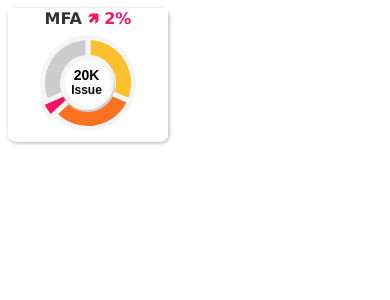
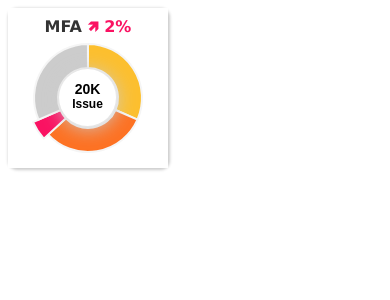
Before and after one commit to ankursnh023/react-highcharts-widget, a React (Create React App) app: page / in a window 390 px wide. Shown: the top 300 px of the page. Built offline with nearby package versions, Linux system fonts and the light colour scheme.

Commit message:
Added responsiveness

```diff
--- a/src/App.js
+++ b/src/App.js
@@ -8,12 +8,14 @@ variablepie(Highcharts);
 export default function App() {
   const options = {
     chart: {
-      spacing: [2, 0, 0, 0],
-      margin: [14, 0, -6, 0],
-      height: 130,
-      width: 160
+      height: "100%",
+      marginTop: window.matchMedia("(min-width: 2560px)").matches ? 40 : 20,
+      marginBottom: 0
     },
     title: {
+      style: {
+        textAlign: "center"
+      },
       useHTML: true,
       text:
         '<span class="hc-title">MFA' +
@@ -21,15 +23,7 @@ export default function App() {
         " &#129149 " +
         "" +
         "2%" +
-        "</span></span>",
-      style: {
-        marginTop: 10
-      }
-    },
-    subtitle: {
-      style: {
-        display: "none"
-      }
+        "</span></span>"
     },
     tooltip: {
       useHTML: true,
@@ -39,12 +33,12 @@ export default function App() {
     },
     plotOptions: {
       variablepie: {
-        borderWidth: 5,
+        borderWidth: 2,
         borderColor: "#f5f5f5",
         dataLabels: {
           enabled: false
         },
-        minPointSize: 20,
+        minPointSize: "40%",
         innerSize: "50%",
         tooltip: {
           headerFormat: "",
@@ -69,6 +63,11 @@ export default function App() {
     series: [
       {
         type: "variablepie",
+        states: {
+          hover: {
+            halo: null
+          }
+        },
         data: [
           {
             name: "Low",
@@ -102,26 +101,9 @@ export default function App() {
   return (
     <div className="App">
       <HighchartsReact highcharts={Highcharts} options={options} />
-      <div
-        style={{
-          position: "absolute",
-          top: 47,
-          right: 54,
-          height: 43,
-          width: 43,
-          border: "3px solid transparent",
-          borderRadius: "50%",
-          boxShadow: "1px 2px #ccc",
-          padding: 3,
-          fontSize: 14,
-          fontWeight: "bold",
-          textAlign: "center",
-          zIndex: "-10 !important",
-          cursor: "pointer"
-        }}
-      >
-        <div style={{ paddingTop: 6 }}>20K</div>
-        <div style={{ fontSize: 12 }}>Issue</div>
+      <div className="hc-btn">
+        <div className="hc-pT">20K</div>
+        <div className="hc-fS">Issue</div>
       </div>
     </div>
   );
--- a/src/styles.css
+++ b/src/styles.css
@@ -1,8 +1,8 @@
 .App {
   font-family: sans-serif;
   position: relative;
+  text-align: center !important;
   width: 160px;
-  height: 134px;
   background: #fcfcfc;
   border-radius: 8px;
   box-shadow: 1px 1px 3px 1px #ccc;
@@ -18,4 +18,86 @@
 .hc-title {
   font-size: 16px !important;
   font-weight: bolder;
+  text-align: center !important;
 }
+
+.hc-chart {
+  height: 134px !important;
+  width: 160px !important;
+}
+
+.hc-btn {
+  position: absolute;
+  top: 61px;
+  right: 52px;
+  height: 45px;
+  width: 45px;
+  border: 3px solid transparent;
+  border-radius: 50%;
+  box-shadow: 1px 2px 20px #ccc;
+  padding: 3px;
+  font-size: 14px;
+  font-weight: bold;
+  text-align: center;
+  z-index: -10px !important;
+  cursor: pointer;
+}
+
+.hc-pT {
+  padding-top: 6px;
+}
+
+.hc-fS {
+  font-size: 12px;
+}
+
+@media (min-width: 2560px) and (max-width: 3840px) {
+  .App {
+    font-family: sans-serif;
+    position: relative;
+    width: 320px;
+    text-align: center !important;
+    background: #fcfcfc;
+    border-radius: 16px;
+    box-shadow: 2px 2px 6px 2px #ccc;
+  }
+
+  .hc-tooltip {
+    font-size: 22px;
+    padding: 12px;
+    border-radius: 8px;
+    box-shadow: 4px 4px 4px blur;
+    z-index: 11000 !important;
+  }
+
+  .hc-title {
+    font-size: 32px !important;
+    font-weight: bolder;
+    text-align: center !important;
+  }
+
+  .hc-btn {
+    position: absolute;
+    top: 108px;
+    right: 96px;
+    height: 110px;
+    width: 110px;
+    border: 6px solid transparent;
+    border-radius: 50%;
+    box-shadow: 2px 4px 40px #ccc;
+    padding: 6px;
+    font-size: 28px;
+    font-weight: bold;
+    text-align: center;
+    z-index: -10px !important;
+    cursor: pointer;
+  }
+
+  .hc-pT {
+    padding-top: 26px;
+  }
+
+  .hc-fS {
+    font-size: 24px;
+  }
+}
```
